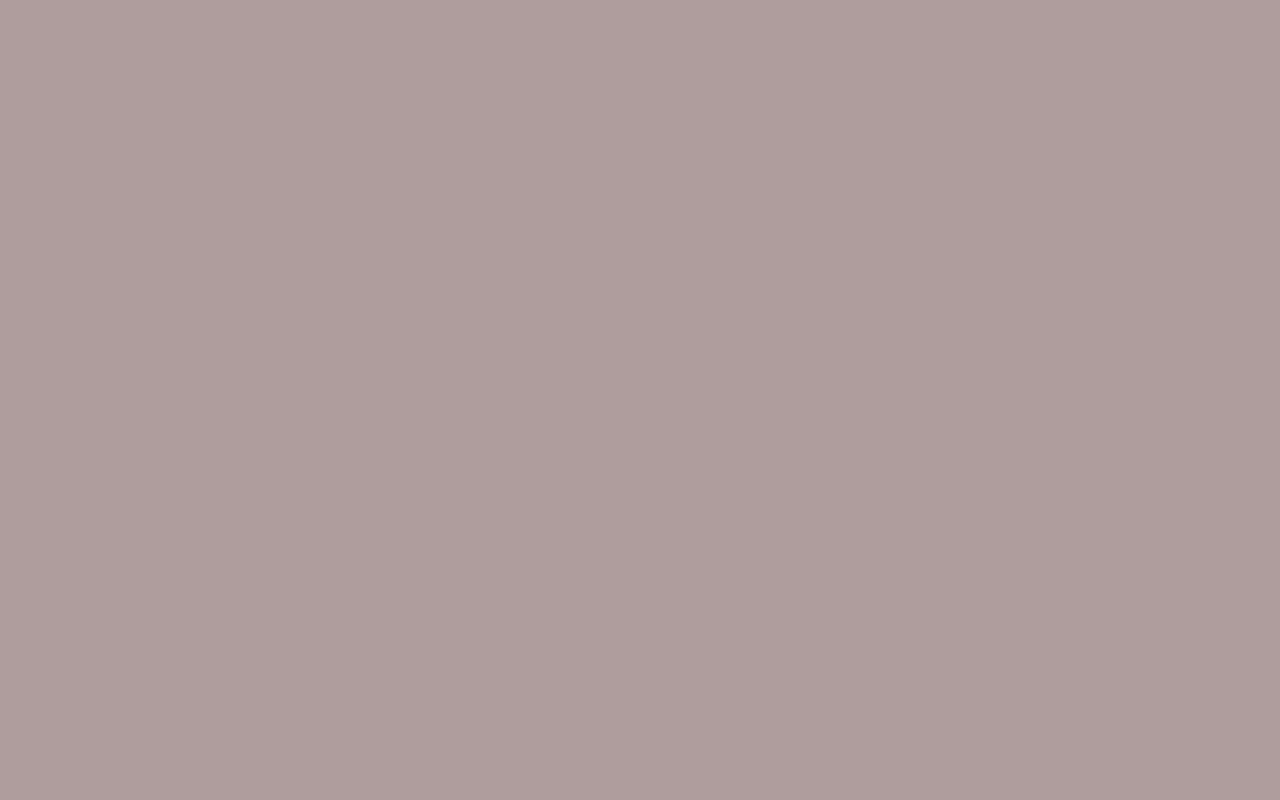
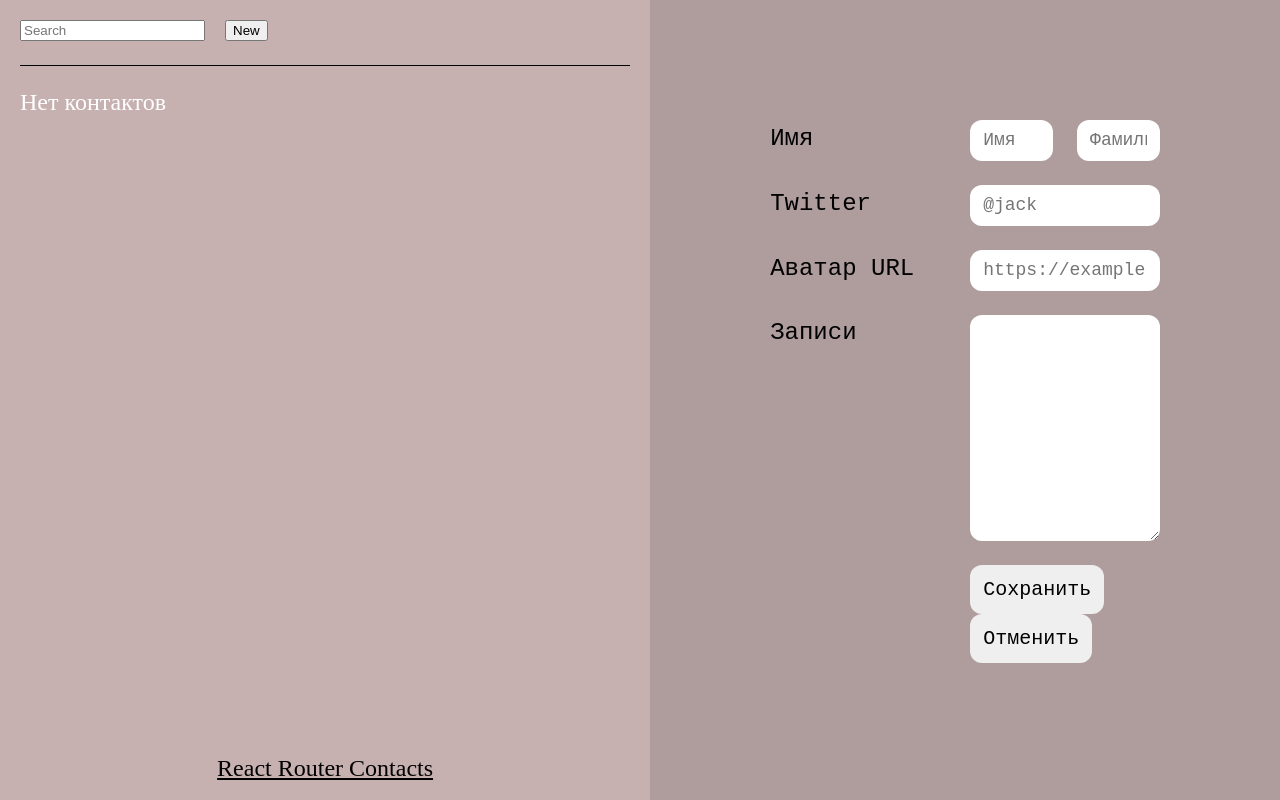
Before and after one commit to arestov-work/navigation-training, a React (Vite) app: page /contacts/1/edit in a window 1280 px wide. Before the commit this address had no page. Built offline with nearby package versions, Linux system fonts and the light colour scheme.

Commit message:
Обучение

```diff
--- a/declarations.d.ts
+++ /dev/null
@@ -1,3 +0,0 @@
-declare module 'sort-by' {
-	export default function sortBy(...args: string[]): (a: any, b: any) => number
-}
--- a/src/main.tsx
+++ b/src/main.tsx
@@ -5,6 +5,7 @@ import { createBrowserRouter, RouterProvider } from 'react-router-dom'
 import { Root, loader as rootLoader, action as rootAction } from './routes/root'
 import { ErrorPage } from './error/error-page'
 import { Contact, loader as contactLoader } from './routes/contact/contact'
+import { Edit, action as editAction } from './routes/edit/edit'
 
 const router = createBrowserRouter([
 	{
@@ -19,6 +20,12 @@ const router = createBrowserRouter([
 				element: <Contact />,
 				loader: contactLoader,
 			},
+			{
+				path: 'contacts/:contactId/edit',
+				element: <Edit />,
+				loader: contactLoader,
+				action: editAction,
+			},
 		],
 	},
 ])
--- a/src/routes/contact/contact.tsx
+++ b/src/routes/contact/contact.tsx
@@ -1,6 +1,6 @@
 import { FC } from 'react'
 import styles from './contact.module.scss'
-import { Form } from 'react-router-dom'
+import { Form, LoaderFunctionArgs, useLoaderData } from 'react-router-dom'
 import cn from 'classnames'
 import { getContact } from '../../contacts'
 
@@ -14,49 +14,13 @@ type Contact = {
 	favorite: boolean
 }
 
-type LoaderParams = {
-	params: {
-		contactId: string
-	}
-}
-
-let contacts: Contact[] = []
-
-export async function loader({ params }) {
-	const contact = await getContact(params.contactId)
+export async function loader({ params }: LoaderFunctionArgs) {
+	const contact = await getContact(params.contactId as string)
 	return { contact }
 }
 
-export async function getContacts(): Promise<Contact[]> {
-	return contacts
-}
-
-export async function createContact(): Promise<Contact> {
-	const newContact: Contact = {
-		id: String(Date.now()),
-		first: '',
-		last: '',
-		avatar: '',
-		twitter: '',
-		notes: '',
-		favorite: false,
-	}
-
-	contacts.push(newContact)
-	return newContact
-}
-
 export const Contact: FC = () => {
-	const contact: Contact = {
-		id: String(Date.now()),
-		first: 'Иванов',
-		last: 'Иван',
-		avatar: `https://robohash.org/${String(Date.now())}.png?size=200x200`,
-		twitter: 'twitter',
-		notes: 'Маленькое описание',
-		favorite: true,
-	}
-
+	const { contact } = useLoaderData() as { contact: Contact }
 	const { id, first, last, avatar, twitter, notes, favorite } = contact
 
 	return (
--- /dev/null
+++ b/src/routes/edit/edit.module.scss
@@ -0,0 +1,66 @@
+.wrapper {
+	padding: 120px;
+	width: 100%;
+	display: grid;
+	align-items: baseline;
+	grid-template-columns: 200px 1fr;
+	row-gap: 24px;
+}
+
+.title {
+	font-family: 'Courier New', Courier, monospace;
+	font-size: 24px;
+	color: black;
+}
+
+.label {
+	display: flex;
+	align-items: center;
+	column-gap: 24px;
+}
+
+.input {
+	border: 1px solid transparent;
+	border-radius: 12px;
+	width: 100%;
+	padding: 12px;
+	transition: ease border-color 0.5s;
+
+	&:focus {
+		outline: none;
+		border-color: blue;
+	}
+
+	&::placeholder {
+		font-family: 'Courier New', Courier, monospace;
+		font-size: 18px;
+	}
+}
+
+.textarea {
+	height: 200px;
+}
+
+.wrapper-btn {
+	display: flex;
+	column-gap: 24px;
+}
+
+.button {
+	font-family: 'Courier New', Courier, monospace;
+	font-size: 20px;
+	border: 1px solid transparent;
+	padding: 12px;
+	border-radius: 12px;
+	cursor: pointer;
+	color: black;
+	transition: ease border-color 0.5s;
+
+	&--save {
+		color: rgb(0, 0, 255);
+	}
+
+	&:hover {
+		border-color: rgb(0, 76, 255);
+	}
+}
--- /dev/null
+++ b/src/routes/edit/edit.tsx
@@ -0,0 +1,93 @@
+import styles from './edit.module.scss'
+import { FC } from 'react'
+import { Form, useLoaderData, redirect, ActionFunction } from 'react-router-dom'
+import cn from 'classnames'
+import { updateContact } from '../../contacts'
+
+type Contact = {
+	first?: string
+	last?: string
+	twitter?: string
+	avatar?: string
+	notes?: string
+}
+
+export const action: ActionFunction = async ({ request, params }) => {
+	const contactId = params.contactId as string
+	const formData = await request.formData()
+	const updates = Object.fromEntries(formData)
+	await updateContact(contactId, updates)
+
+	return redirect(`/contacts/${params.contactId}`)
+}
+
+export const Edit: FC = () => {
+	const { contact } = useLoaderData() as { contact: Contact }
+
+	return (
+		<Form method='post' className={styles.wrapper}>
+			<p className={styles.title}>Имя</p>
+			<label className={styles.label}>
+				<input
+					className={styles.input}
+					type='text'
+					name='first'
+					placeholder='Имя'
+					defaultValue={contact?.first}
+				/>
+				<input
+					className={styles.input}
+					type='text'
+					name='last'
+					placeholder='Фамилия'
+					defaultValue={contact?.last}
+				/>
+			</label>
+
+			<p className={styles.title}>Twitter</p>
+			<label className={styles.label}>
+				<input
+					className={styles.input}
+					type='text'
+					name='twitter'
+					placeholder='@jack'
+					defaultValue={contact?.twitter}
+				/>
+			</label>
+
+			<p className={styles.title}>Аватар URL</p>
+			<label className={styles.label}>
+				<input
+					className={styles.input}
+					type='text'
+					name='avatar'
+					placeholder='https://example.com/avatar.jpg'
+					defaultValue={contact?.avatar}
+				/>
+			</label>
+
+			<p className={styles.title}>Записи</p>
+			<label className={styles.label}>
+				<textarea
+					className={cn(styles.input, styles.textarea)}
+					name='notes'
+					defaultValue={contact?.notes}
+				/>
+			</label>
+
+			<div />
+			<div className={styles.wrapperBtn}>
+				<button className={cn(styles.button, styles.buttonSave)} type='submit'>
+					Сохранить
+				</button>
+				<button
+					className={styles.button}
+					type='button'
+					onClick={() => window.history.back()}
+				>
+					Отменить
+				</button>
+			</div>
+		</Form>
+	)
+}
--- a/src/routes/root.module.scss
+++ b/src/routes/root.module.scss
@@ -8,6 +8,7 @@
 	flex-direction: column;
 	justify-content: space-between;
 	padding: 20px;
+	width: 100%;
 	max-width: 800px;
 	height: 100dvh;
 	max-height: 100%;
@@ -65,6 +66,8 @@
 	row-gap: 24px;
 
 	& a {
+		display: block;
+		width: 300px;
 		color: black;
 		text-decoration: none;
 		cursor: pointer;
@@ -77,3 +80,33 @@
 	text-decoration: none;
 	font-size: 24px;
 }
+
+.detail {
+	width: 100%;
+	transition: ease opacity 0.5s;
+
+	&--loading {
+		opacity: 0;
+	}
+}
+
+.link.link {
+	padding: 12px;
+	border-radius: 12px;
+	transition: ease background-color 0.3s, ease border-color 0.3s,
+		ease color 0.3s;
+	border: 1px solid transparent;
+
+	&--active {
+		background-color: rgb(0, 255, 68);
+	}
+
+	&--pending {
+		background-color: rgb(0, 47, 255);
+		color: white;
+	}
+
+	&:not(&--active):hover {
+		border-color: rgb(0, 47, 255);
+	}
+}
--- a/src/routes/root.tsx
+++ b/src/routes/root.tsx
@@ -1,7 +1,15 @@
 import { FC } from 'react'
 import styles from './root.module.scss'
-import { Link, Outlet, useLoaderData, Form } from 'react-router-dom'
-import { getContacts, createContact } from './contact/contact'
+import {
+	Outlet,
+	useLoaderData,
+	Form,
+	redirect,
+	NavLink,
+	useNavigation,
+} from 'react-router-dom'
+import { getContacts, createContact } from '../contacts'
+import cn from 'classnames'
 
 type Contact = {
 	id: string
@@ -20,16 +28,19 @@ export async function loader() {
 
 export async function action() {
 	const contact = await createContact()
-	return { contact }
+	return redirect(`/contacts/${contact.id}/edit`)
 }
 
 export const Root: FC = () => {
 	const { contacts } = useLoaderData() as { contacts: Contact[] }
+	const navigation = useNavigation()
 
 	return (
 		<div className={styles.container}>
 			<div className={styles.wrapper} id='sidebar'>
-				<h1 className={styles.title}>React Router Contacts</h1>
+				<a href='/' className={styles.title}>
+					React Router Contacts
+				</a>
 				<div className={styles.search}>
 					<form className={styles.searchForm} id='search-form' role='search'>
 						<input
@@ -52,16 +63,24 @@ export const Root: FC = () => {
 						<ul className={styles.ul}>
 							{contacts.map((contact: any) => (
 								<li key={contact.id}>
-									<Link to={`contacts/${contact.id}`}>
+									<NavLink
+										to={`contacts/${contact.id}`}
+										className={({ isActive, isPending }) =>
+											cn(styles.link, {
+												[styles.linkActive]: isActive,
+												[styles.linkPending]: isPending,
+											})
+										}
+									>
 										{contact.first || contact.last ? (
 											<>
 												{contact.first} {contact.last}
 											</>
 										) : (
-											<i>Нет имени</i>
+											<i>Новая запись</i>
 										)}{' '}
 										{contact.favorite && <span>★</span>}
-									</Link>
+									</NavLink>
 								</li>
 							))}
 						</ul>
@@ -73,7 +92,12 @@ export const Root: FC = () => {
 				</nav>
 			</div>
 
-			<div id='detail'>
+			<div
+				className={cn(styles.detail, {
+					[styles.detailLoading]: navigation.state === 'loading',
+				})}
+				id='detail'
+			>
 				<Outlet />
 			</div>
 		</div>
--- a/tsconfig.app.json
+++ b/tsconfig.app.json
@@ -5,6 +5,8 @@
 		"lib": ["ES2020", "DOM", "DOM.Iterable"],
 		"module": "ESNext",
 		"skipLibCheck": true,
+		"allowImportingTsExtensions": true,
+		"noEmit": true,
 		"composite": true,
 		"outDir": "./dist",
 
--- a/tsconfig.json
+++ b/tsconfig.json
@@ -9,9 +9,5 @@
 	"references": [
 		{ "path": "./tsconfig.app.json" },
 		{ "path": "./tsconfig.node.json" }
-	],
-	"include": [
-		"src", // Добавляем папку src
-		"declarations.d.ts" // Включаем файл объявлений
 	]
 }
```
Also changed, not shown: src/contacts.ts (+1 -75 lines).
